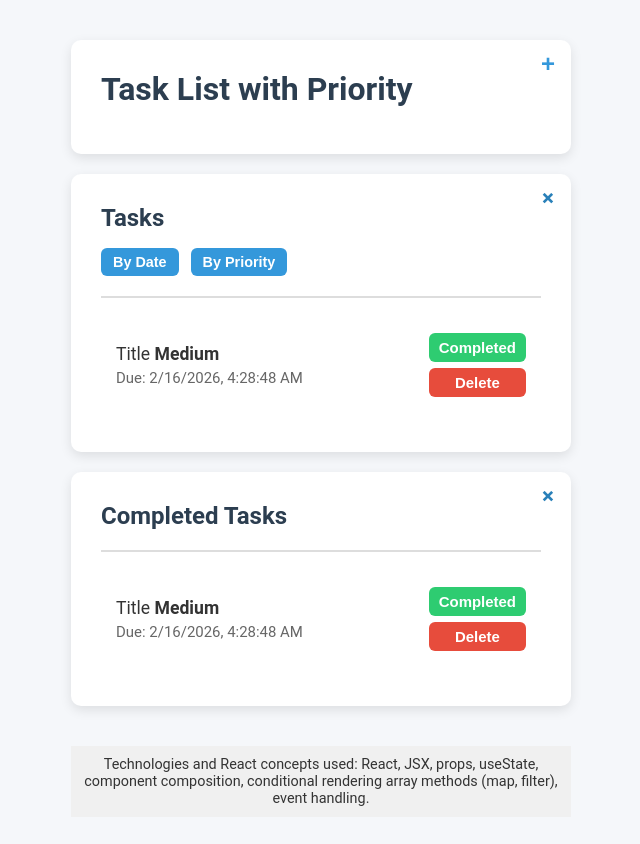
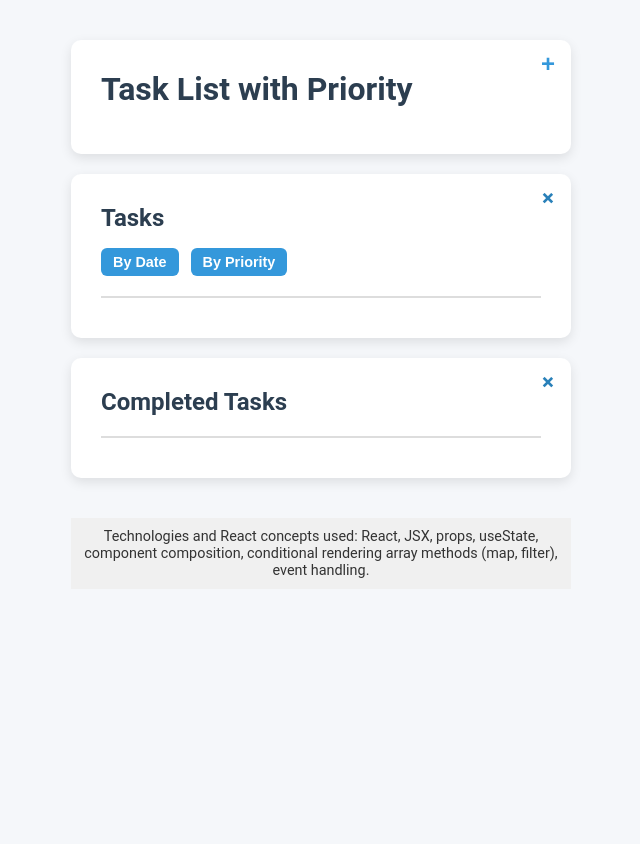
Before and after one commit to AlexxBelous/taskList, a React app: page / in a window 1280 px wide. Shown: the top 844 px of the page, without its empty margins (319-959 px from the left). After the commit the page ends 800 px from the top, so only its background shows below. Built offline with nearby package versions, Linux system fonts and the light colour scheme; the HTML template or start-up script is replaced by a standard one.

Commit message:
What was done: 	Dividing the task array into active and completed 	6.5

```diff
--- a/src/App.jsx
+++ b/src/App.jsx
@@ -18,6 +18,12 @@
             [section]: !prev[section]
         }))
     }
+
+    // console.log(tasks);
+
+    const activeTasks = tasks.filter(task => !task.completed);
+    const completedTasks = tasks.filter(task => task.completed);
+    console.log(completedTasks);
 
 
     return <div className="app">
@@ -40,7 +46,7 @@
                 <button className="sort-button">By Date</button>
                 <button className="sort-button">By Priority</button>
             </div>
-            {openSection.tasks && <TaskList/>}
+            {openSection.tasks && <TaskList activeTasks={activeTasks}/>}
         </div>
 
         <div className="completed-task-container">
@@ -98,10 +104,13 @@
     )
 }
 
-function TaskList() {
+function TaskList({activeTasks}) {
     return (
         <ul className="task-list">
-            <TaskItem/>
+            {activeTasks.map((task) => (
+                <TaskItem task={task} key={task.id}/>
+            ))}
+
         </ul>
     );
 }
@@ -109,20 +118,21 @@
 function CompletedTaskList() {
     return (
         <ul className="completed-task-list">
-            <TaskItem/>
+            {/*<TaskItem/>*/}
         </ul>
     );
 }
 
-function TaskItem() {
+function TaskItem({task}) {
+    const {title, priority, deadLine} = task;
     return (
-        <li className="task-item ">
+        <li className={`task-item ${priority.toLowerCase()}`}>
             <div className="task-info">
                 <div>
-                    Title <strong>Medium</strong>
+                    {title} <strong>{priority}</strong>
                 </div>
                 <div className="task-deadline">
-                    Due: {new Date().toLocaleString()}
+                    Due: {new Date(deadLine).toLocaleString()}
                 </div>
             </div>
             <div className="task-buttons">
```
